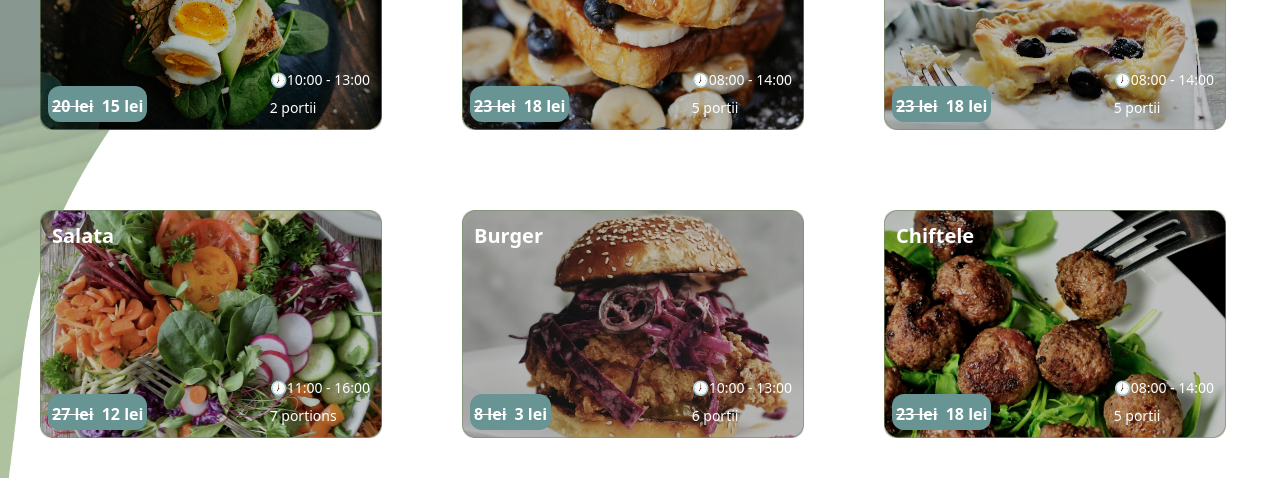
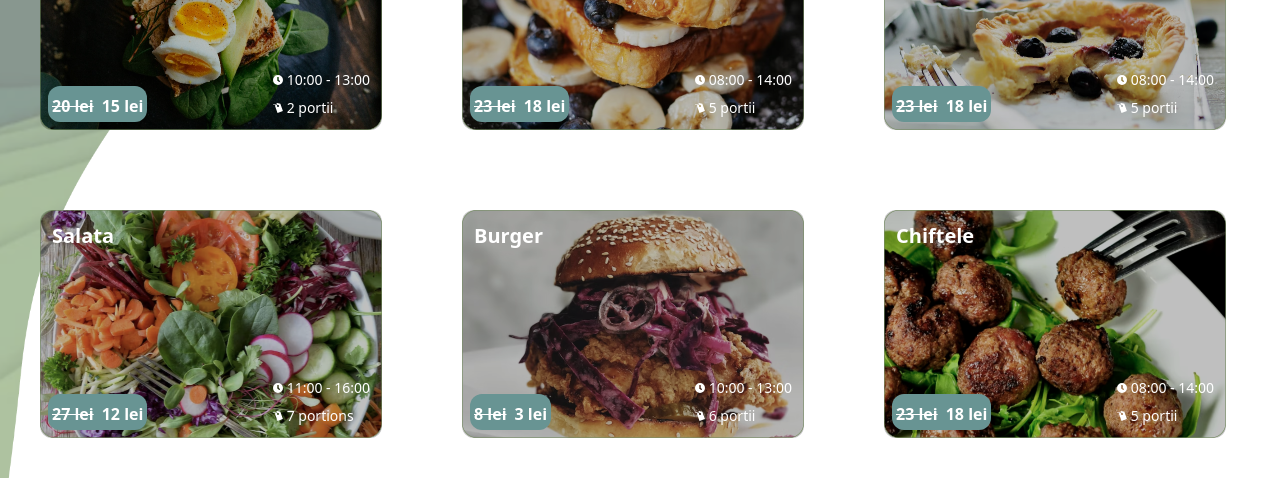
Before and after one commit to clauraz/ecobucks, a Next.js app: page / in a window 1280 px wide. Shown: the part 322-802 px from the top of the page. Built offline with nearby package versions, Linux system fonts and the light colour scheme.

Commit message:
display products list

```diff
--- a/components/dashboard/ProductItem.jsx
+++ b/components/dashboard/ProductItem.jsx
@@ -1,3 +1,5 @@
+import Image from 'next/image';
+
 export const ProductItem = ({ product }) => {
     console.log(product.image)
 
@@ -9,8 +11,16 @@ export const ProductItem = ({ product }) => {
                     <p className="m-1 font-bold text-white z-20">{product.newPrice}</p>
                 </div>
                 <div className="absolute bottom-0 right-0 flex flex-col m-2 pt-1 rounded-xl">
-                    <p className="m-1 text-white text-sm z-20">&#128342;{product.timeFrame}</p>
-                    <p className="m-1 text-white text-sm z-20">{product.label}</p>
+                    <p className="m-1 text-white text-sm z-20">
+                        <Image src="/assets/clock.svg" width="10" height="10" className="m-2" alt="clock"/>
+                        &nbsp;
+                        {product.timeFrame}
+                    </p>
+                    <p className="m-1 text-white text-sm z-20">
+                        <Image src="/assets/price-tag.svg" width="10" height="10" className="m-2" alt="clock"/>
+                        &nbsp;
+                        {product.label}
+                    </p>
                 </div>
                 <div className="bg-black h-full w-full opacity-25" />
             </div>
```
Also changed, not shown: public/assets/clock.svg (added), public/assets/price-tag.svg (added).
